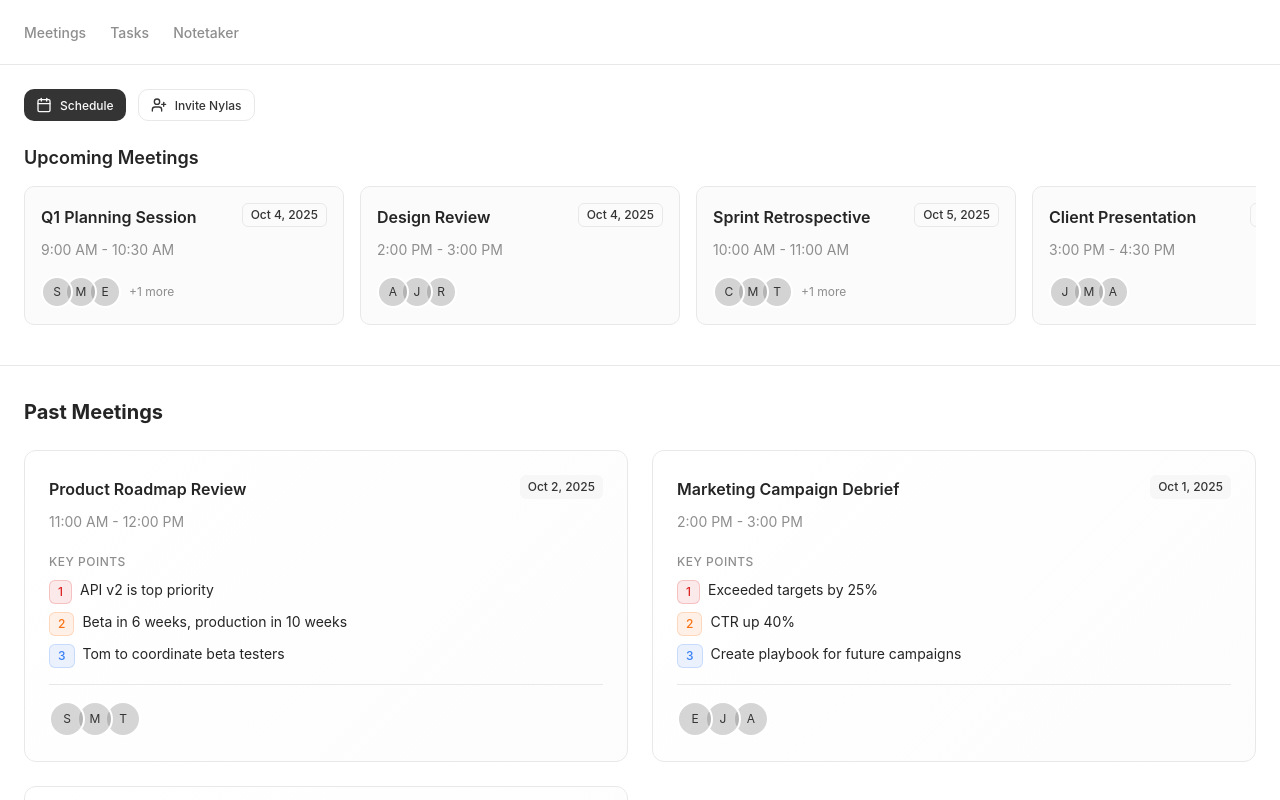
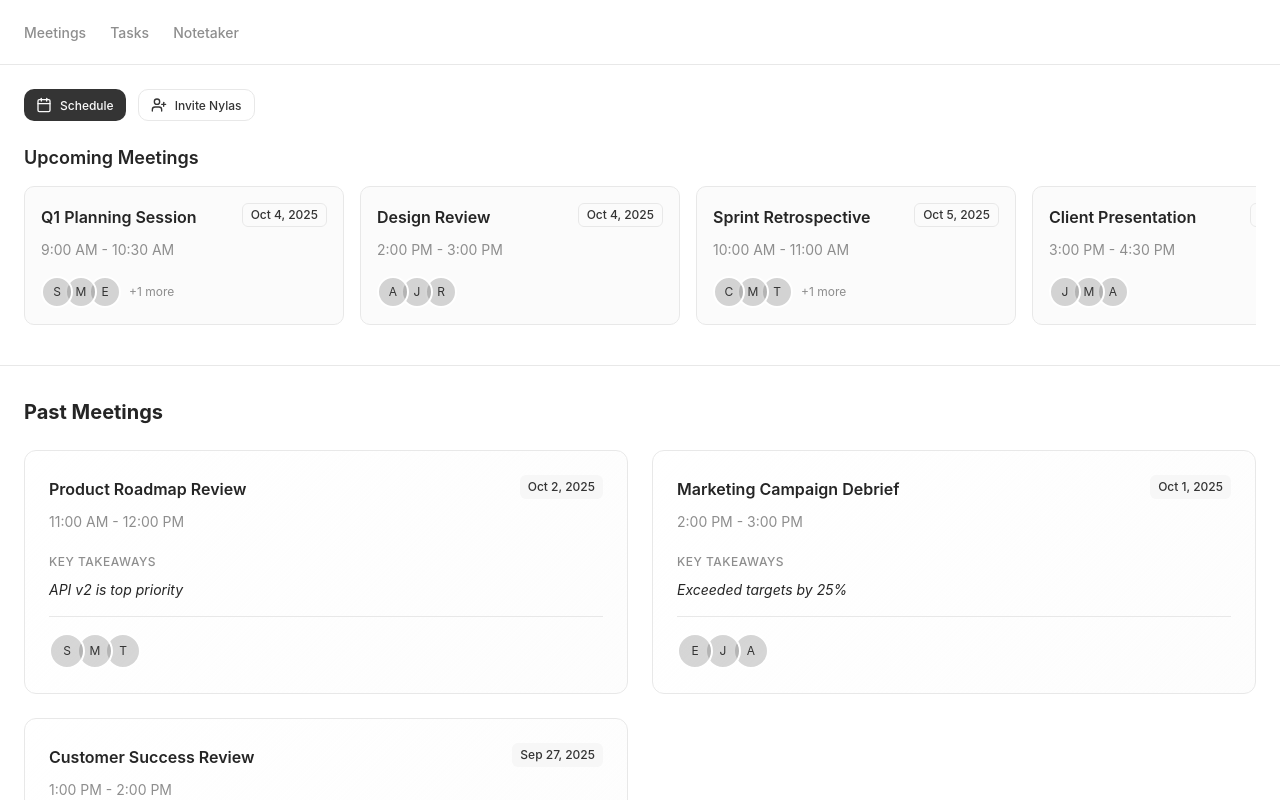
Before and after one commit to rangasashank/fundraise-hackathon-two, a Next.js app in the folder frontend/: page /meetings in a window 1280 px wide. Shown: the top 800 px of the page. Built offline with nearby package versions, Linux system fonts and the light colour scheme.

Commit message:
key takeaways and deleting attendees from card

```diff
--- a/frontend/components/meetings-page.tsx
+++ b/frontend/components/meetings-page.tsx
@@ -82,32 +82,24 @@ export default function MeetingsPage() {
     .filter((m) => m.date < new Date() && m.hasTranscript)
     .sort((a, b) => b.date.getTime() - a.date.getTime())
 
-  const getPriorityColor = (index: number) => {
-    if (index === 0)
-      return {
-        backgroundColor: 'rgba(220, 38, 38, 0.1)',
-        color: '#dc2626',
-        borderColor: 'rgba(220, 38, 38, 0.2)',
-      }
-    if (index === 1)
-      return {
-        backgroundColor: 'rgba(249, 115, 22, 0.1)',
-        color: '#f97316',
-        borderColor: 'rgba(249, 115, 22, 0.2)',
-      }
-    return {
-      backgroundColor: 'rgba(59, 130, 246, 0.1)',
-      color: '#3b82f6',
-      borderColor: 'rgba(59, 130, 246, 0.2)',
-    }
-  }
 
-  const extractKeyPoints = (notes?: string) => {
-    if (!notes) return []
-    const lines = notes
-      .split('\n')
-      .filter((line) => line.trim() && !line.includes(':') && line.trim() !== '')
-    return lines.slice(0, 3)
+
+  const getTruncatedSummary = (notes?: string) => {
+    if (!notes) return ''
+    // Get the first meaningful sentence or line from the notes
+    const lines = notes.split('\n').filter((line) => line.trim() !== '')
+    if (lines.length === 0) return ''
+
+    // Find the first line that's not a header (doesn't end with ':')
+    const firstContentLine = lines.find((line) => !line.trim().endsWith(':'))
+    if (!firstContentLine) return lines[0] // Fallback to first line
+
+    // Truncate to approximately 80 characters, breaking at word boundaries
+    const truncated = firstContentLine.length > 80
+      ? firstContentLine.substring(0, 80).replace(/\s+\S*$/, '') + '...'
+      : firstContentLine
+
+    return truncated.replace(/^[-•]\s*/, '') // Remove bullet points
   }
 
   return (
@@ -201,7 +193,7 @@ export default function MeetingsPage() {
           }}
         >
           {completedMeetings.map((meeting) => {
-            const keyPoints = extractKeyPoints(meeting.notes)
+            const truncatedSummary = getTruncatedSummary(meeting.notes)
             return (
               <PastMeetingCard key={meeting.id} onClick={() => setSelectedMeeting(meeting)}>
                 <Box sx={{ position: 'relative', zIndex: 1 }}>
@@ -227,7 +219,7 @@ export default function MeetingsPage() {
                     {meeting.time}
                   </Typography>
 
-                  {keyPoints.length > 0 && (
+                  {truncatedSummary && (
                     <Box sx={{ mb: 2 }}>
                       <Typography
                         variant="caption"
@@ -238,26 +230,19 @@ export default function MeetingsPage() {
                           letterSpacing: 0.5,
                         }}
                       >
-                        Key Points
+                        Key Takeaways
                       </Typography>
-                      <Box sx={{ mt: 1, display: 'flex', flexDirection: 'column', gap: 1 }}>
-                        {keyPoints.map((point, i) => (
-                          <Box key={i} sx={{ display: 'flex', alignItems: 'flex-start', gap: 1 }}>
-                            <Badge
-                              variant="outline"
-                              style={{
-                                flexShrink: 0,
-                                ...getPriorityColor(i),
-                              }}
-                            >
-                              {i + 1}
-                            </Badge>
-                            <Typography variant="body2" sx={{ color: '#252525', lineHeight: 1.4 }}>
-                              {point.replace(/^[-•]\s*/, '')}
-                            </Typography>
-                          </Box>
-                        ))}
-                      </Box>
+                      <Typography
+                        variant="body2"
+                        sx={{
+                          color: '#252525',
+                          lineHeight: 1.4,
+                          mt: 1,
+                          fontStyle: 'italic'
+                        }}
+                      >
+                        {truncatedSummary}
+                      </Typography>
                     </Box>
                   )}
 
@@ -320,21 +305,7 @@ export default function MeetingsPage() {
             <ScrollArea style={{ maxHeight: '60vh' }}>
               <Box sx={{ p: 3, display: 'flex', flexDirection: 'column', gap: 3 }}>
                 {/* Attendees */}
-                <Box>
-                  <Typography
-                    variant="subtitle2"
-                    sx={{ fontWeight: 600, color: '#252525', mb: 1 }}
-                  >
-                    Attendees ({selectedMeeting.attendees.length})
-                  </Typography>
-                  <Box sx={{ display: 'flex', flexWrap: 'wrap', gap: 1 }}>
-                    {selectedMeeting.attendees.map((attendee, i) => (
-                      <Badge key={i} variant="secondary">
-                        {attendee}
-                      </Badge>
-                    ))}
-                  </Box>
-                </Box>
+
 
                 {/* Description */}
                 {selectedMeeting.description && (
```
